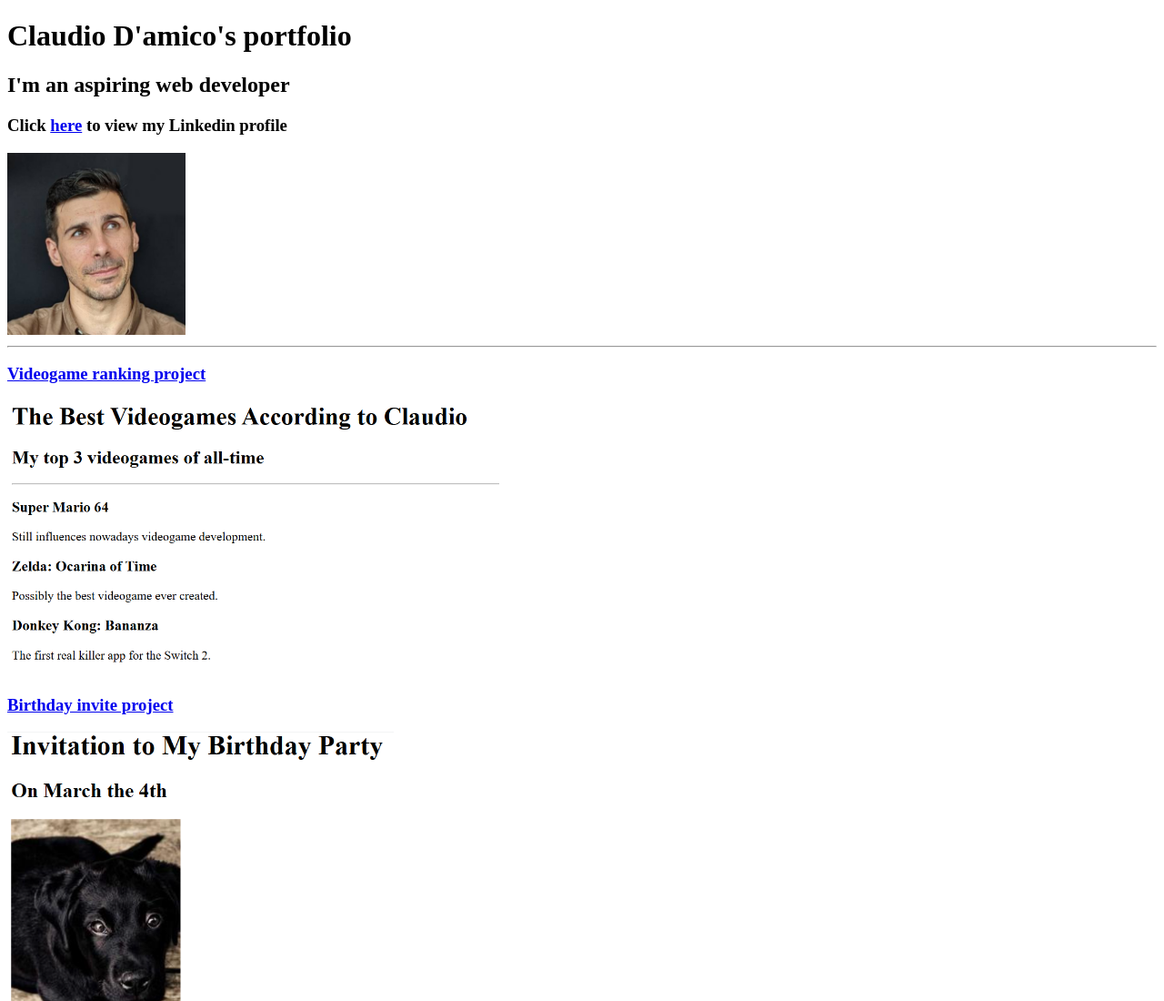
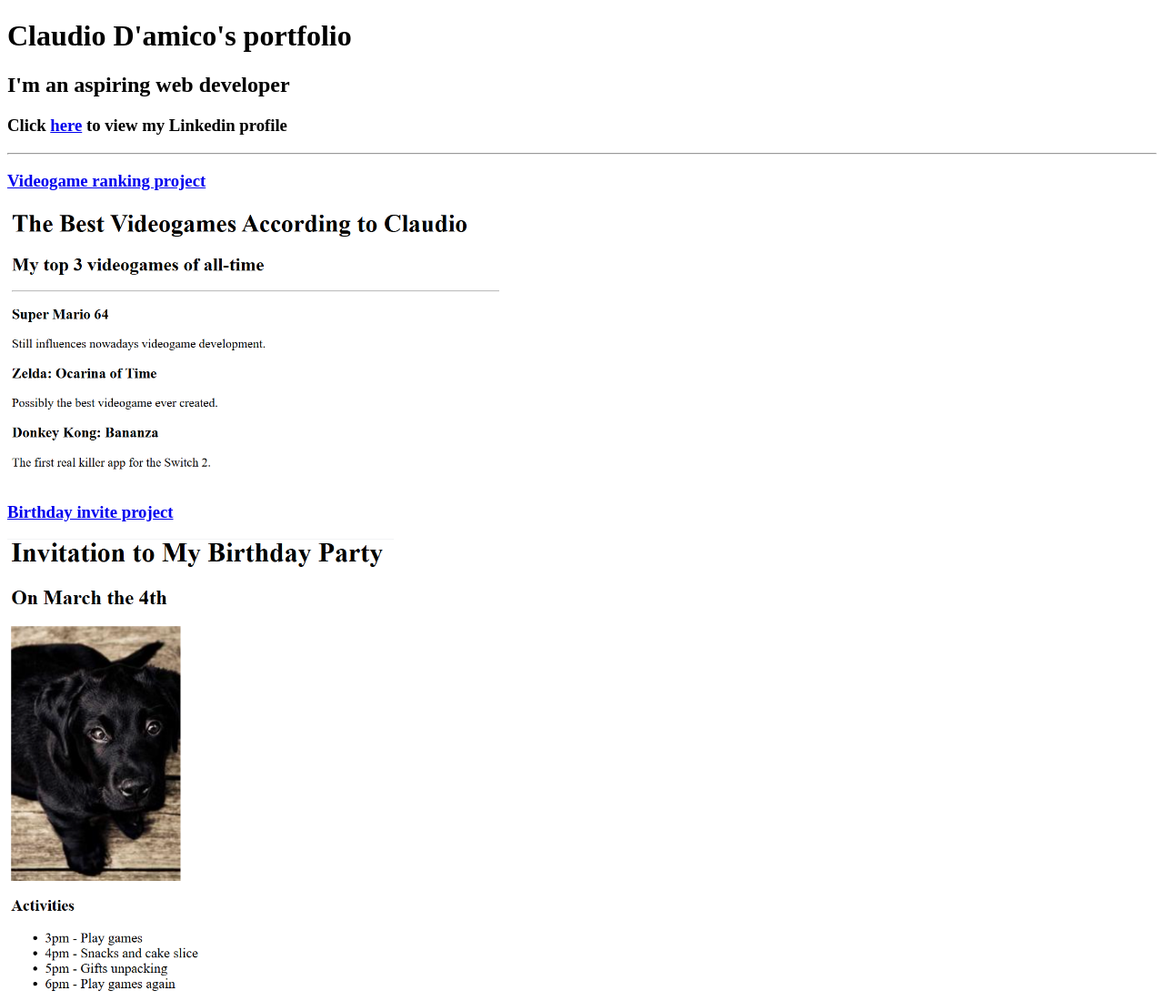
Before and after one commit to Claudio8743/html-portfolio, a plain HTML site: page index.html in a window 1280 px wide. Shown: the top 1100 px of the page at 91% size. Drawn offline with Linux system fonts and the light colour scheme.

Commit message:
index.html

```diff
--- a/index.html
+++ b/index.html
@@ -13,9 +13,6 @@
         <a href="https://www.linkedin.com/in/claudio-d-amico-1b0200123/">here</a>
         to view my Linkedin profile
     </h3>
-    <a href="https://www.linkedin.com/in/claudio-d-amico-1b0200123/">
-        <img src="./assets/images/profile_pic.png" height="200" alt="Claudio D'amico picture"/>
-    </a>
     <hr/>
     <a href="./public/videogame-ranking.html">
         <h3>Videogame ranking project</h3>
```
